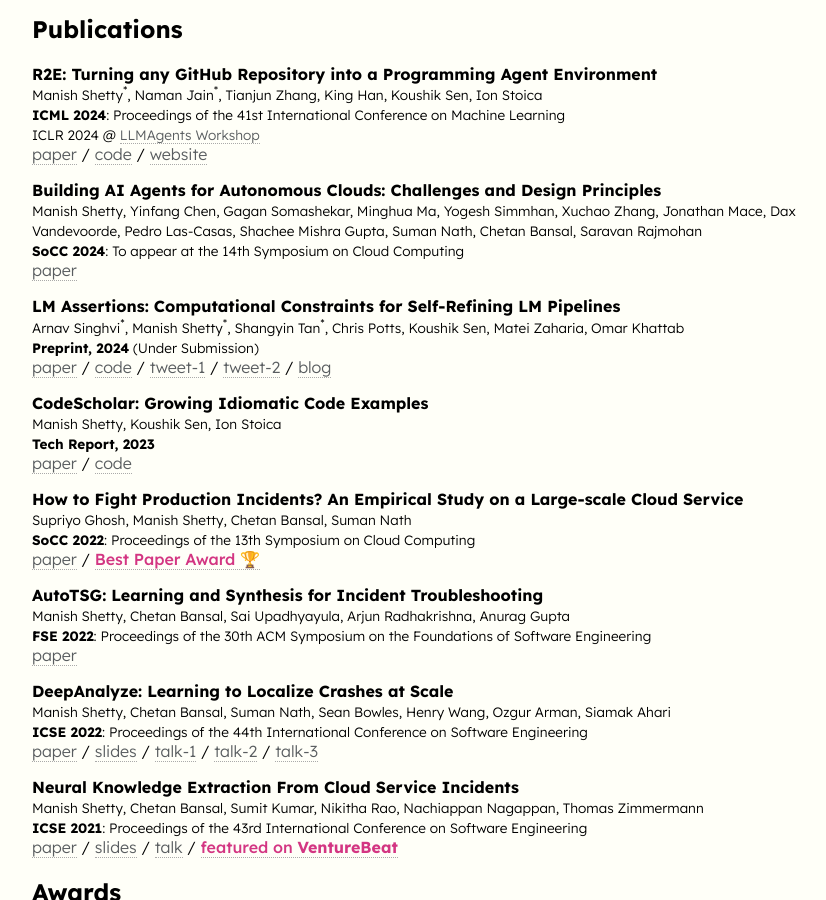
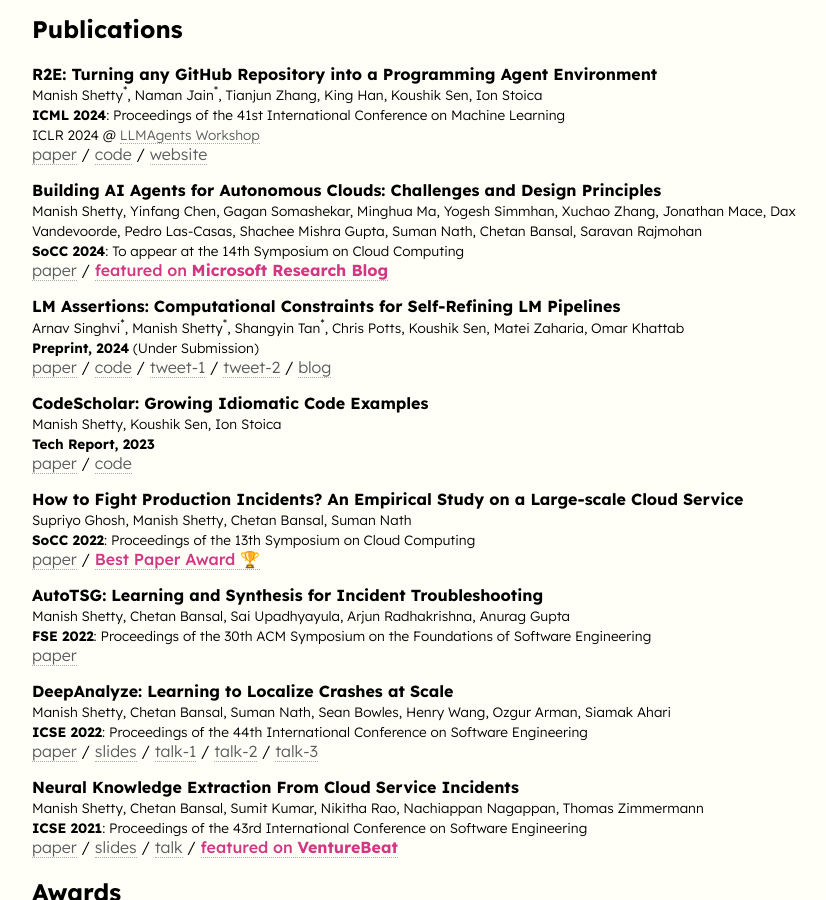
Before and after one commit to manishshettym/manishshettym.github.io, a Jekyll site: the page built from index.md, in a window 1280 px wide and 900 px high, scrolled down 680 px. Shown: the whole window, without its empty margins (208-1034 px from the left). Built offline with Jekyll 4.4.1, drawn with Linux system fonts in a browser that asks for light colours.

Commit message:
Update pubs.md

```diff
--- a/_includes/pubs.md
+++ b/_includes/pubs.md
@@ -13,7 +13,8 @@ ICLR 2024 @ [LLMAgents Workshop](https://llmagents.github.io/) </span> <br>
 <span style="font-size:85%">
 Manish Shetty, Yinfang Chen, Gagan Somashekar, Minghua Ma, Yogesh Simmhan, Xuchao Zhang, Jonathan Mace, Dax Vandevoorde, Pedro Las-Casas, Shachee Mishra Gupta, Suman Nath, Chetan Bansal, Saravan Rajmohan<br>
 **SoCC 2024**: To appear at the 14th Symposium on Cloud Computing </span> <br>
-<a href="https://arxiv.org/abs/2407.12165">paper</a>
+<a href="https://arxiv.org/abs/2407.12165">paper</a> / <a href="https://www.microsoft.com/en-us/research/blog/research-focus-week-of-november-11-2024/"
+  style="color: #D33682; font-weight: 500;"> featured on <b>Microsoft Research Blog</b> </a>
 <!-- /  -->
 <!-- <a href="https://github.com/r2e-project/r2e">code</a> / -->
 <!-- <a href="https://r2e.dev/">website</a> -->
```
